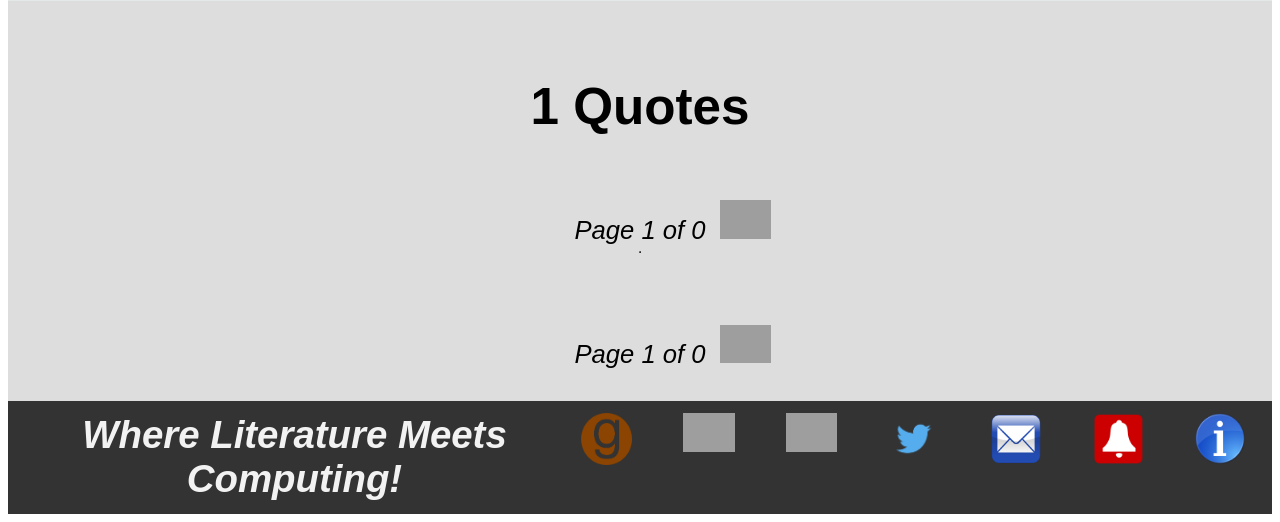
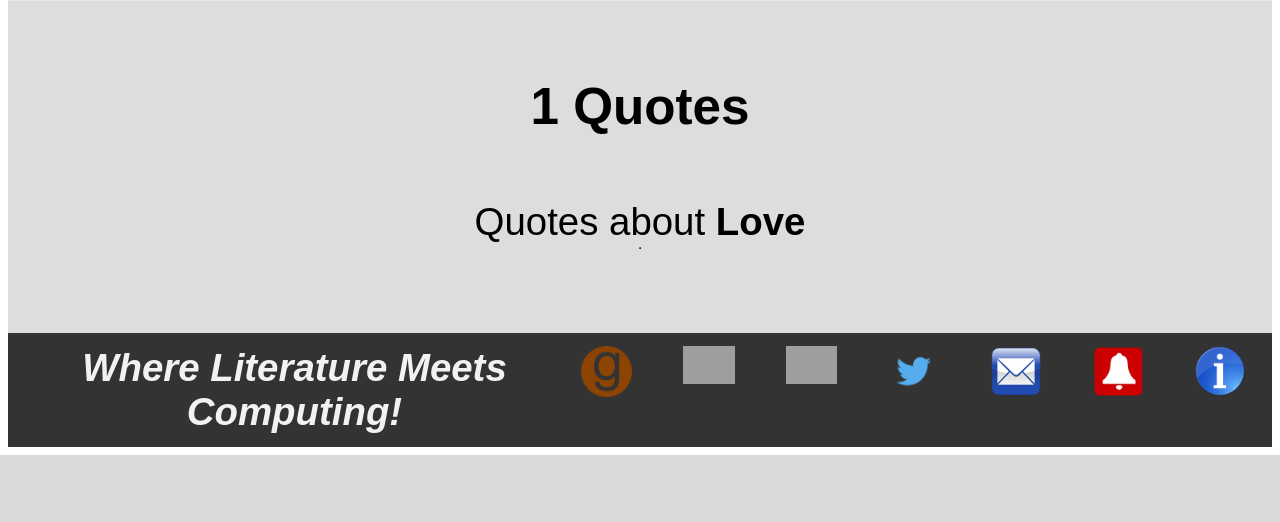
Before and after one commit to whope2/DailyApp, a Flask app: template templates/quotelist.html in a window 1280 px wide. Shown: the part 416-938 px from the top of the page. After the commit the page ends 871 px from the top, so only its background shows below. Run offline with Flask 2, Linux system fonts and the light colour scheme; the template is opened without the code that fills it: most values are stand-ins (such as "Sample title", 1, 10 or a date in 2020); grey boxes are pictures that could not be loaded.

Commit message:
quote page by category, no more quote retweet

```diff
--- a/templates/quotelist.html
+++ b/templates/quotelist.html
@@ -90,17 +90,12 @@
   </div>
 
   <div class="content">
-    <p><b>{{ count }} Quotes</b></p>
-    <img id="load-prev-button-top" onclick="loadPrev()" src="static/back-button.png" style="width:4vw;height:auto;"></a>
-    <i id="page-indicator-top" style="font-size:2vw;">1/5</i>
-    <img id="load-next-button-top" onclick="loadNext()" src="static/next-button.png" style="width:4vw;height:auto;"></a>
+    <p><b>{{ count }} Quotes</b><br>
+    <i id="quote-category" style="font-size:2vw;">Category1</i></p>
+    <span id="category-name" style="font-size:3vw;"><b>CategoryName</b></span><br>
     <table id="quotetable" class="center" border=1>
     </table>
     <br>
-    <img id="load-prev-button" onclick="loadPrev()" src="static/back-button.png" style="width:4vw;height:auto;"></a>
-    <i id="page-indicator-bot" style="font-size:2vw;">1/5</i>
-    <img id="load-next-button" onclick="loadNext()" src="static/next-button.png" style="width:4vw;height:auto;"></a>
-
   </div>
 
   <script>
@@ -109,6 +104,17 @@
     var columns = {{col_names | tojson}}
     var items = {{items | tojson}}
     var col_width = {{ col_width | tojson }}
+    var categories = {{ categories | tojson }}
+
+    let category_html = "";
+    for( cat of categories )
+    {
+      category_html += `<a href="#category-name" onclick="loadCategory('${cat}')">`;
+      category_html += cat;
+      category_html += "</a>";
+      category_html += " ";
+    }
+    document.getElementById("quote-category").innerHTML = category_html;
     var table = document.getElementById("quotetable");
     // Create an empty <thead> element and add it to the table:
     var header = table.createTHead();
@@ -124,31 +130,6 @@
     }
     var tablebody = table.createTBody();
     var total_entry_count = items.length;
-    var page_base_index = 0;
-    var page_entry_count_config = 20;
-    for(let i = 0; i < page_entry_count_config; i++){
-      // Create an empty <tr> element and add it to the ith position of the table:
-      let bodyrow = tablebody.insertRow(i);
-      for(let j = 0; j < columns.length; j++){
-        // Insert new cells (<td> elements) at the 1st and 2nd position of the "new" <tr> element:
-        let cell = bodyrow.insertCell(j);
-        let column = columns[j];
-        // Add some text to the new cells:
-        cell.innerHTML = items[i][column];
-        cell.style.width = col_width[column];
-      }
-    }
-    let page_begin = page_base_index/page_entry_count_config+1;
-    var page_end = Math.floor(total_entry_count/page_entry_count_config)+1;
-    if( total_entry_count % page_entry_count_config == 0)
-      page_end--;
-    let page_indicator_str = "Page " + page_begin.toString() + " of " + page_end.toString();
-    document.getElementById("page-indicator-top").innerHTML = page_indicator_str;
-    document.getElementById("page-indicator-bot").innerHTML = page_indicator_str;
-
-    page_base_index += page_entry_count_config;
-    document.getElementById("load-prev-button").style.visibility = 'hidden';
-    document.getElementById("load-prev-button-top").style.visibility = 'hidden';
   </script>
   <script>
     function emptyTableTbody()
@@ -159,62 +140,28 @@
         tablebody.deleteRow(i);
       }
     }
-    function positionBackNextButtons()
-    {
-      document.getElementById("load-prev-button").style.visibility = 'visible';
-      document.getElementById("load-next-button").style.visibility = 'visible';
-      document.getElementById("load-prev-button-top").style.visibility = 'visible';
-      document.getElementById("load-next-button-top").style.visibility = 'visible';
-
-      let page_begin = page_base_index/page_entry_count_config;
-      let page_indicator_str = "Page " + page_begin.toString() + " of " + page_end.toString();
-      document.getElementById("page-indicator-top").innerHTML = page_indicator_str;
-      document.getElementById("page-indicator-bot").innerHTML = page_indicator_str;
-
-      if(page_base_index <= page_entry_count_config)
-      {
-        document.getElementById("load-prev-button").style.visibility = 'hidden';
-        document.getElementById("load-prev-button-top").style.visibility = 'hidden';
-      }
-
-      if(page_base_index > total_entry_count)
-      {
-        document.getElementById("load-next-button").style.visibility = 'hidden';
-        document.getElementById("load-next-button-top").style.visibility = 'hidden';
-      }
-    }
-    function loadNext() {
+    function loadCategory(cat) {
       emptyTableTbody();
-      for(let i = 0; i < page_entry_count_config && (i+page_base_index<total_entry_count); i++){
-        // Create an empty <tr> element and add it to the 1st position of the table:
-        let bodyrow = tablebody.insertRow(i);
-        for(let j = 0; j < columns.length; j++){
-          // Insert new cells (<td> elements) at the 1st and 2nd position of the "new" <tr> element:
-          let cell = bodyrow.insertCell(j);
-          // Add some text to the new cells:
-          let column = columns[j];
-          cell.innerHTML = items[page_base_index+i][column];
-          cell.style.width = col_width[column];
+      let i=0;
+      for( let item of items ) {
+        if( cat == item["Category"] )
+        {
+          let bodyrow = tablebody.insertRow(i);
+          for(let j = 0; j < columns.length; j++){
+            let cell = bodyrow.insertCell(j);
+            let column = columns[j];
+            cell.innerHTML = item[column];
+            cell.style.width = col_width[column];
+          }
+          i++;
         }
       }
-      page_base_index += page_entry_count_config;
-      positionBackNextButtons();
+      document.getElementById("category-name").innerHTML = "Quotes about " + "<b>" + cat + "</b>";
     }
-
-    function loadPrev() {
-      emptyTableTbody();
-      for (let i = 0; i < page_entry_count_config && (page_base_index-2*page_entry_count_config)>=0; i++) {
-        let bodyrow = tablebody.insertRow(i);
-        for(let j = 0; j < columns.length; j++){
-          let cell = bodyrow.insertCell(j);
-          let column = columns[j];
-          cell.innerHTML = items[page_base_index-2*page_entry_count_config+i][column];
-          cell.style.width = col_width[column];
-        }
-      }
-      page_base_index -= page_entry_count_config;
-      positionBackNextButtons();
-    }
+  </script>
+  <script>
+    //load initial quotes
+    loadCategory("Love");
   </script>
 
 <div class="botnav">
--- a/transfer.py
+++ b/transfer.py
@@ -68,14 +68,15 @@
 
 @app.route("/quoteoftheday")
 def quoteoftheday():
-	allrecords, count = elasticsearch_access.get_all_quotes()
+	allrecords, count, categories = elasticsearch_access.get_all_quotes()
 	#count=10  #test
 	items = [{}] * count
 	oneitem = {}
 	for num, doc in enumerate(allrecords):
 		oneitem["Quote"] = doc["_source"]["Quote"]
 		oneitem["Author"] = doc["_source"]["Author"]
-		print(oneitem)
+		oneitem["Category"] = doc["_source"]["Category"]
+		#print(oneitem)
 		items[num] = oneitem.copy()  #use copy() or deepcopy instead of assigning dict directly, which copes reference not value
 	col_names=["Quote","Author"]
 	col_width={
@@ -86,7 +87,7 @@
 	random.shuffle(items)
 	random_i = random.randint(0,count-1)
 	return render_template('quotelist.html', col_names=col_names, col_width=col_width, items=items, count=count, \
-		quote=items[random_i]["Quote"]+ " - " + items[random_i]["Author"])
+		categories=categories, quote=items[random_i]["Quote"]+ "— " + items[random_i]["Author"])
 
 #api: /genwordoftheday/
 #Generate a random word
@@ -458,11 +459,14 @@
 @app.route("/tweetquote")
 def tweetquote():
 	quote, author, tweet_id = elasticsearch_access.get_a_random_quote_and_author()
+	twitterbot.tweet_quote(quote, author, None)
+	'''	#Reteet previous quotes, no longer necessary
 	quote2, author2, tweet_id2 = elasticsearch_access.get_a_random_quote_and_author()
 	if tweet_id :
 		twitterbot.tweet_quote(quote, author, tweet_id)
 	else:
 		twitterbot.tweet_quote(quote2, author2, tweet_id2)
+	'''
 	return render_template('echo.html', text="A quote tweeted!")
 
 @app.route("/retweetbook")
```
Also changed, not shown: elasticsearch_access.py (+38 -7 lines), twitterbot.py (+8 -5 lines).
